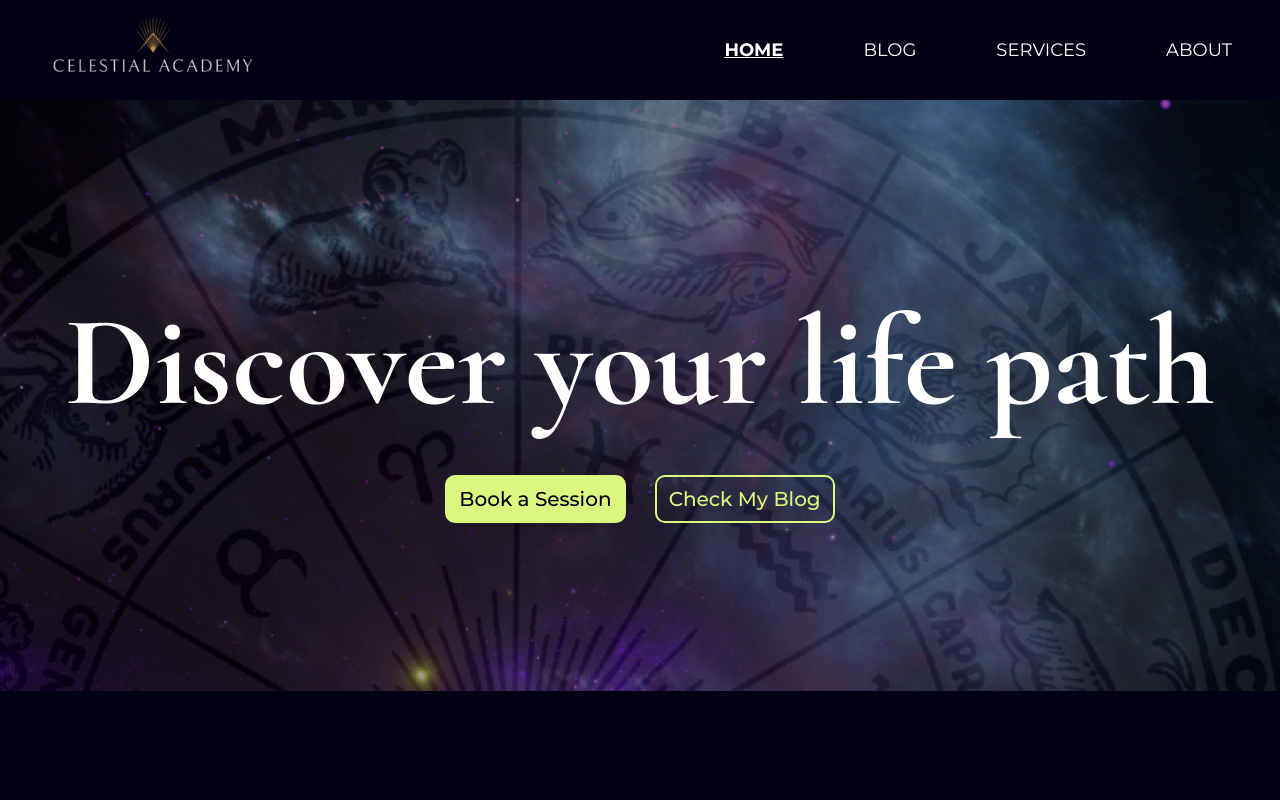
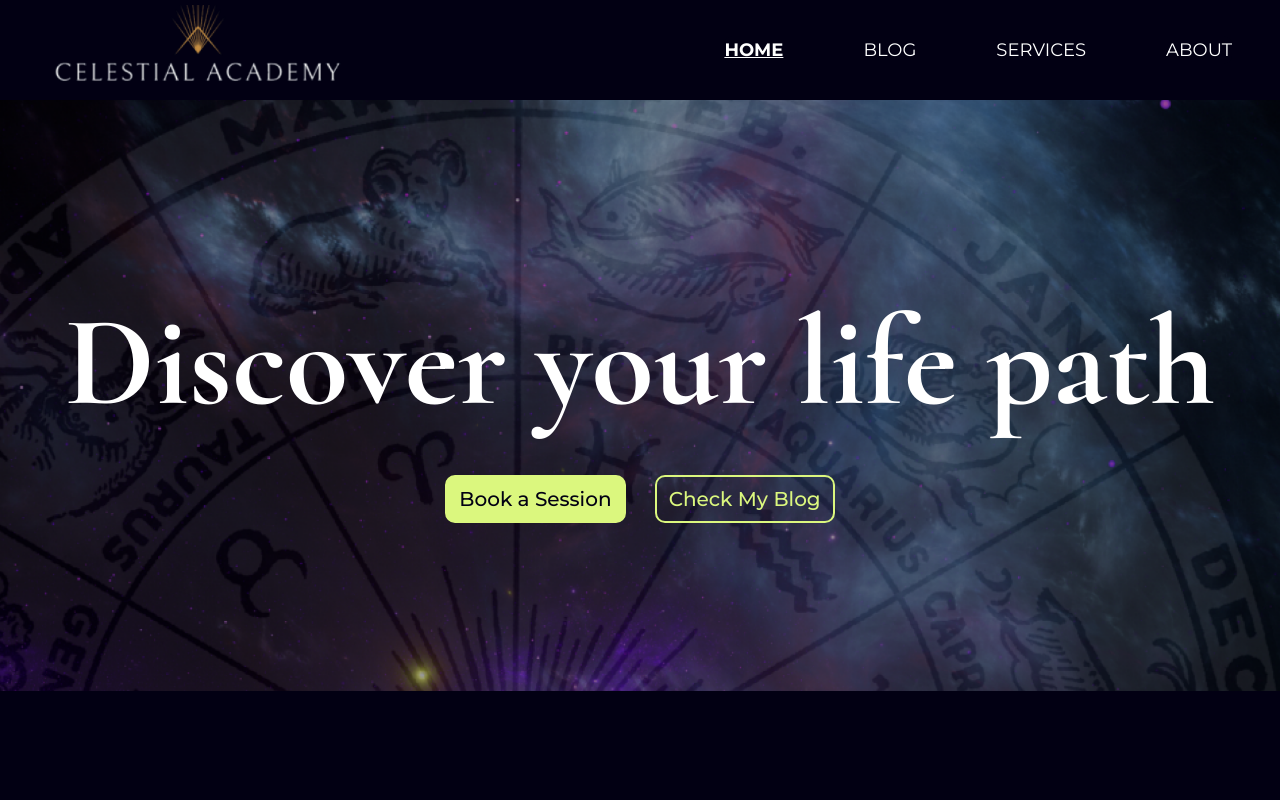
Before and after one commit to michalvarys/celestial-academy, an Astro site: page / in a window 1280 px wide. Shown: the top 800 px of the page. Built offline with nearby package versions, Linux system fonts and the light colour scheme; Astro itself is replaced by a stand-in of ours.

Commit message:
navigation logo size

```diff
--- a/src/components/Navigation.astro
+++ b/src/components/Navigation.astro
@@ -31,7 +31,7 @@ const navItems = [
       <img
         src={getLink("/images/celestialogo.png")}
         alt="celestialogo"
-        class="max-w-[70%] w-[300px] md:w-[300px]"
+        class="max-w-[60vw] w-[290px] sm:w-[300px] md:w-[300px]"
       />
     </a>
 
```
